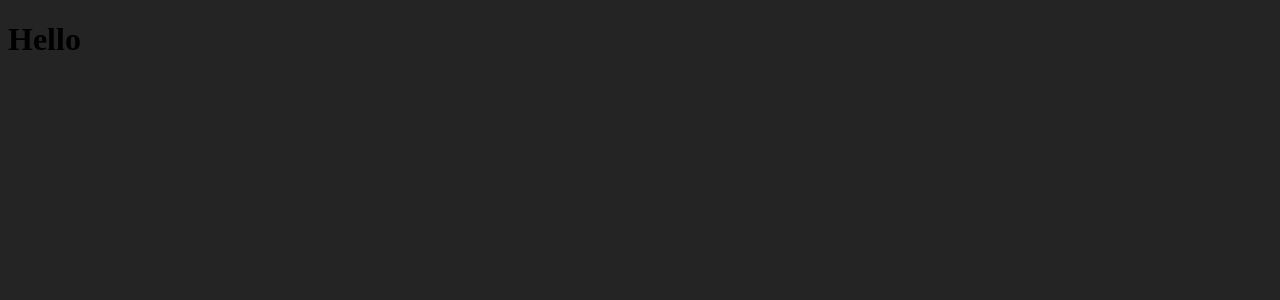
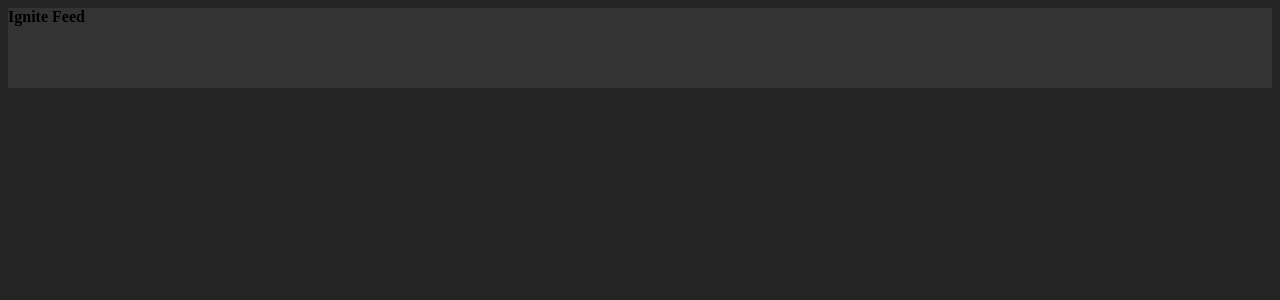
Before and after one commit to tech3br/ignite-feed, a React (Vite) app: page / in a window 1280 px wide. Shown: the top 300 px of the page. Built offline with nearby package versions, Linux system fonts and the light colour scheme.

Commit message:
:sparkles: feat: add header component into main app file

```diff
--- a/src/App.jsx
+++ b/src/App.jsx
@@ -1,10 +1,11 @@
+import { Header } from './components/Header'
 import './styles.css'
 
 export function App() {
 
   return (
     <div className="App">
-      <h1>Hello</h1>
+      <Header />
     </div>
   )
 }
```
